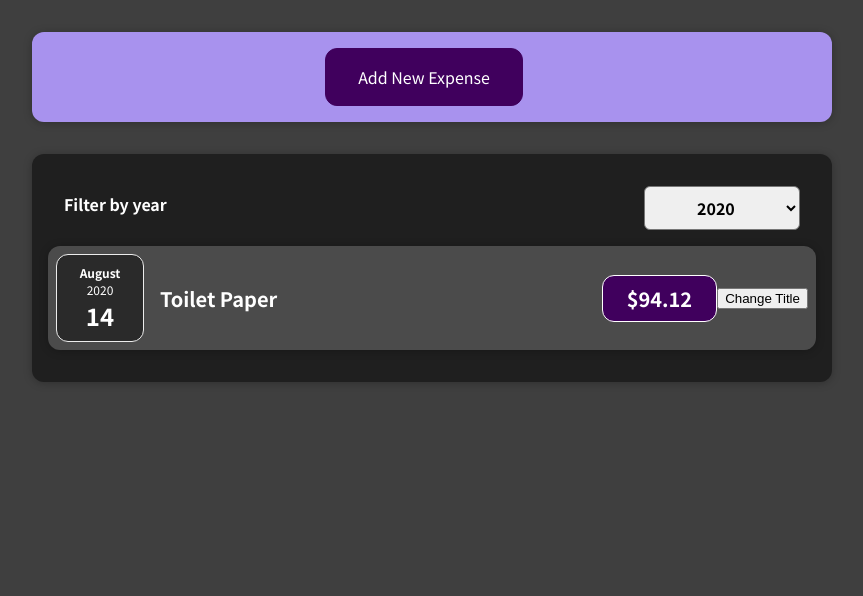
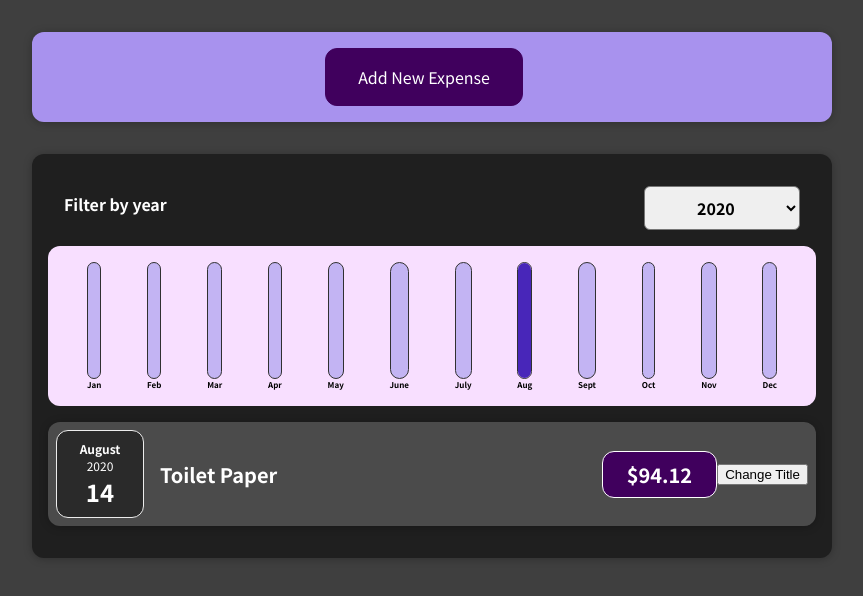
Before and after one commit to eclectic-coding/react-expense-app, a React (Create React App) app: page / in a window 1280 px wide. Shown: the top 596 px of the page, without its empty margins (208-1071 px from the left). Built offline with nearby package versions, Linux system fonts and the light colour scheme.

Commit message:
Finish project

```diff
--- /dev/null
+++ b/src/components/Chart/Chart.css
@@ -0,0 +1,9 @@
+.chart {
+  padding: 1rem;
+  border-radius: 12px;
+  background-color: #f8dfff;
+  text-align: center;
+  display: flex;
+  justify-content: space-around;
+  height: 10rem;
+}
--- /dev/null
+++ b/src/components/Chart/Chart.js
@@ -0,0 +1,22 @@
+import React from 'react';
+import ChartBar from './ChartBar';
+
+import './Chart.css';
+
+const Chart = props => {
+  const dataPointValues = props.dataPoints.map((datapoint) => datapoint.value)
+  const totalMaximum = Math.max(...dataPointValues)
+
+  return <div className="chart">
+    {props.dataPoints.map(({ label, value }) =>
+      <ChartBar
+        key={label}
+        value={value}
+        maxValue={totalMaximum}
+        label={label}
+      />
+    )}
+  </div>;
+};
+
+export default Chart;
--- /dev/null
+++ b/src/components/Chart/ChartBar.css
@@ -0,0 +1,30 @@
+.chart-bar {
+  height: 100%;
+  display: flex;
+  flex-direction: column;
+  align-items: center;
+}
+
+.chart-bar__inner {
+  height: 100%;
+  width: 100%;
+  border: 1px solid #313131;
+  border-radius: 12px;
+  background-color: #c3b4f3;
+  overflow: hidden;
+  display: flex;
+  flex-direction: column;
+  justify-content: flex-end;
+}
+
+.chart-bar__fill {
+  background-color: #4826b9;
+  width: 100%;
+  transition: all 0.3s ease-out;
+}
+
+.chart-bar__label {
+  font-weight: bold;
+  font-size: 0.5rem;
+  text-align: center;
+}
--- /dev/null
+++ b/src/components/Chart/ChartBar.js
@@ -0,0 +1,22 @@
+import React from 'react';
+
+import './ChartBar.css';
+
+const ChartBar = props => {
+  let barFillHeight = '0%'
+
+  if (props.maxValue > 0) {
+    barFillHeight = Math.round((props.value / props.maxValue) * 100) + '%'
+  }
+
+  return (
+    <div className="chart-bar">
+      <div className="chart-bar__inner">
+        <div className="chart-bar__fill" style={{height: barFillHeight}}></div>
+      </div>
+      <div className="chart-bar__label">{props.label}</div>
+    </div>
+  );
+};
+
+export default ChartBar;
--- a/src/components/Expenses/Expenses.js
+++ b/src/components/Expenses/Expenses.js
@@ -4,6 +4,7 @@
 import Card from '../UI/Card';
 import ExpensesList from './ExpensesList';
 import './Expenses.css';
+import ExpensesChart from './ExpensesChart';
 
 const Expenses = (props) => {
   const [filteredYear, setFilteredYear] = useState('2020');
@@ -20,6 +21,7 @@
 
     <Card className="expenses">
       <ExpenseFilter selected={filteredYear} onSelectedYear={filterChangeHandler} />
+      <ExpensesChart expenses={filteredExpenses}/>
       <ExpensesList items={filteredExpenses}/>
     </Card>
   );
--- /dev/null
+++ b/src/components/Expenses/ExpensesChart.js
@@ -0,0 +1,28 @@
+import React from 'react';
+import Chart from '../Chart/Chart';
+
+const ExpensesChart = props => {
+  const chartDataPoints = [
+    {label: 'Jan', value: 0},
+    {label: 'Feb', value: 0},
+    {label: 'Mar', value: 0},
+    {label: 'Apr', value: 0},
+    {label: 'May', value: 0},
+    {label: 'June', value: 0},
+    {label: 'July', value: 0},
+    {label: 'Aug', value: 0},
+    {label: 'Sept', value: 0},
+    {label: 'Oct', value: 0},
+    {label: 'Nov', value: 0},
+    {label: 'Dec', value: 0},
+  ]
+
+  for (const expense of props.expenses) {
+    const expenseMonth = expense.date.getMonth()
+    chartDataPoints[expenseMonth].value += expense.amount
+  }
+
+  return <Chart dataPoints={chartDataPoints}/>
+};
+
+export default ExpensesChart;
```
